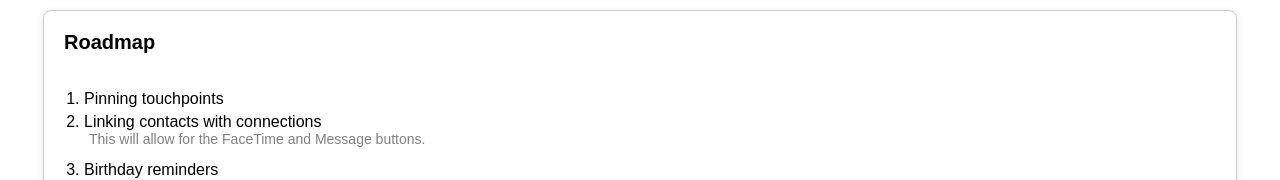
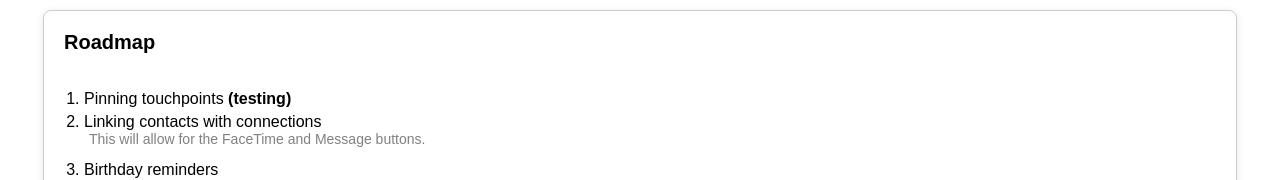
Before and after one commit to KitchenTable99/kitchentable99.github.io, a plain HTML site: page index.html in a window 1280 px wide. Shown: the top 180 px of the page. Drawn offline with Linux system fonts and the light colour scheme.

Commit message:
Update for impl pin

```diff
--- a/index.html
+++ b/index.html
@@ -80,7 +80,7 @@
     <div class="roadmap-container">
         <div class="roadmap-title">Roadmap</div>
         <ol class="roadmap-list">
-            <li>Pinning touchpoints</li>
+            <li>Pinning touchpoints <b>(testing)</b></li>
             <li>Linking contacts with connections</li>
                 <p style="color: grey; font-size: 14px; margin-top: -5px; margin-left: 5px;">This will allow for the FaceTime and Message buttons.</p>
             <li>Birthday reminders</li>
```
